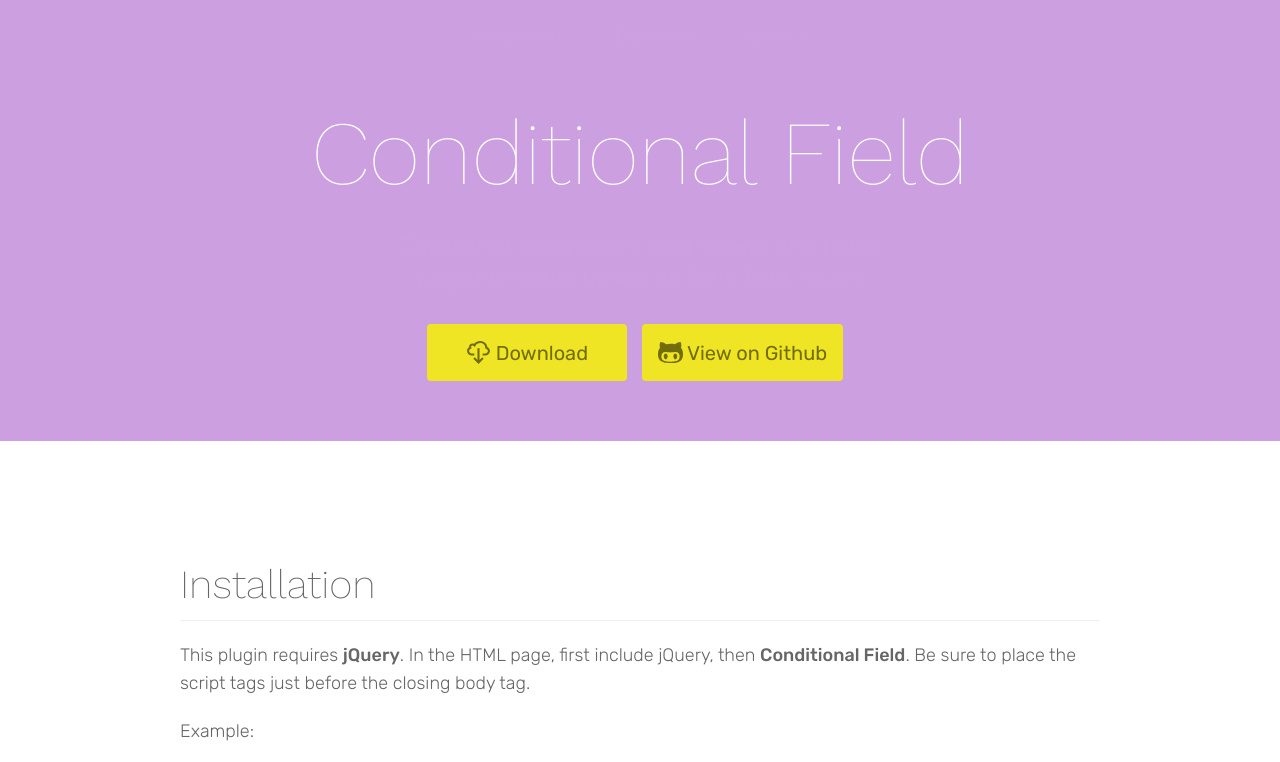
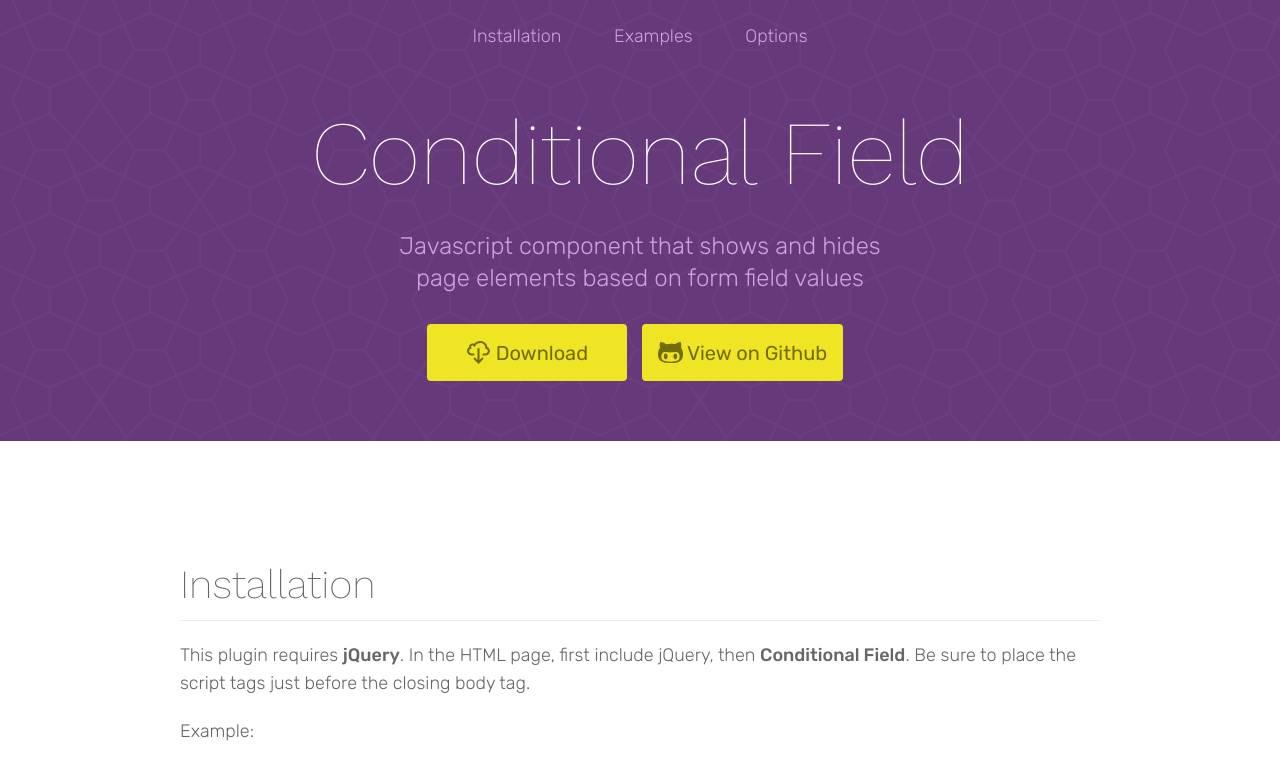
Before and after one commit to stevenwanderski/conditional-field, a website: page index.html in a window 1280 px wide. Shown: the top 762 px of the page. Drawn offline with nearby package versions, Linux system fonts and the light colour scheme; the site is published under a folder, as on GitHub Pages, so addresses that start at the root find nothing; files whose address does not match are found by name; a web font is replaced by a local one.

Commit message:
More relative paths

```diff
--- a/docs/sass/_header.scss
+++ b/docs/sass/_header.scss
@@ -13,7 +13,7 @@
     bottom: 0;
     left: 0;
     right: 0;
-    background: url('/docs/images/bg.png');
+    background: url('docs/images/bg.png');
     z-index: -1;
   }
 
```
Also changed, not shown: docs/app.css.
